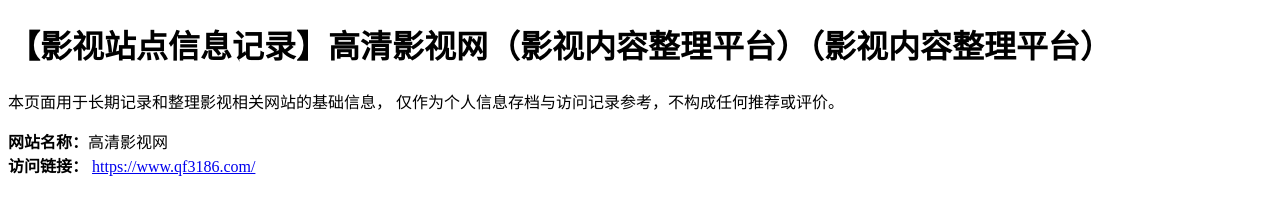
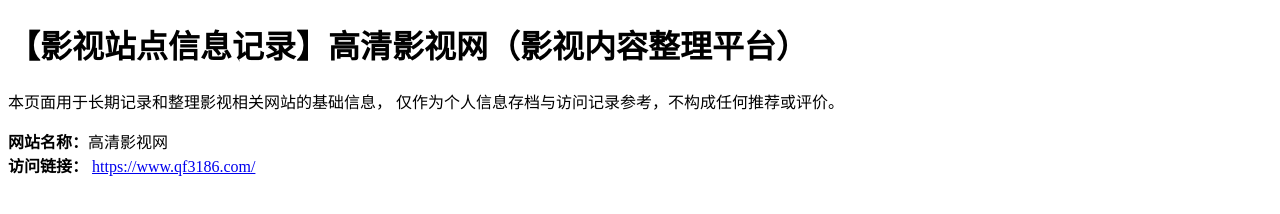
Before and after one commit to barbaraorhxv/cinema-structure-evolution-archive, a plain HTML site: page index.html in a window 1280 px wide. Drawn offline with Linux system fonts and the light colour scheme.

Commit message:
Update index.html

```diff
--- a/index.html
+++ b/index.html
@@ -3,12 +3,12 @@
 <html lang="zh-CN">
 <head>
   <meta charset="UTF-8">
-  <title>【影视站点信息记录】高清影视网（影视内容整理平台）（影视内容整理平台）</title>
+  <title>【影视站点信息记录】高清影视网（影视内容整理平台）</title>
   <meta name="description" content="用于记录和整理互联网上可访问的影视类网站信息，仅作信息存档参考。">
 </head>
 <body>
 
-<h1>【影视站点信息记录】高清影视网（影视内容整理平台）（影视内容整理平台）</h1>
+<h1>【影视站点信息记录】高清影视网（影视内容整理平台）</h1>
 
 <p>
 本页面用于长期记录和整理影视相关网站的基础信息，
```
